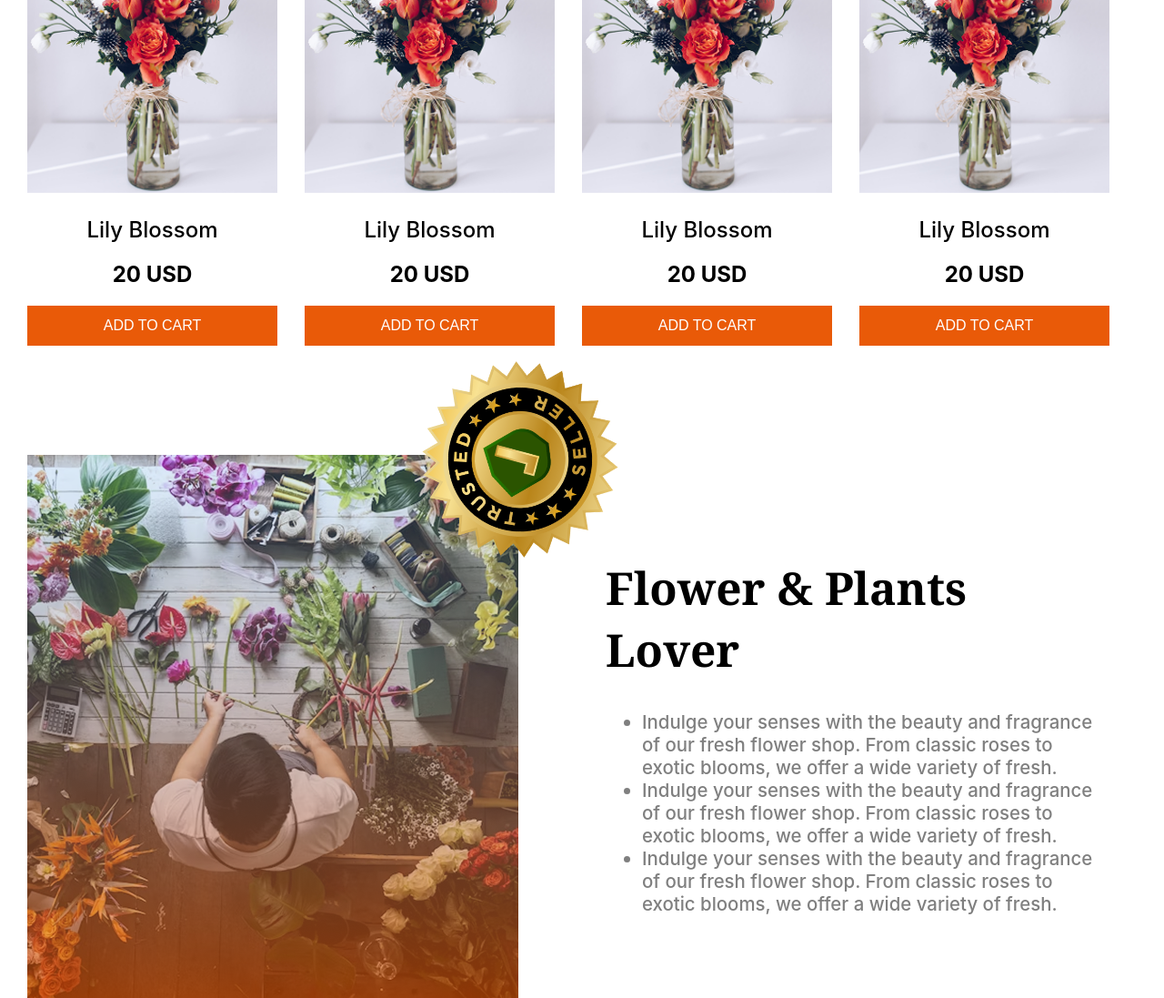
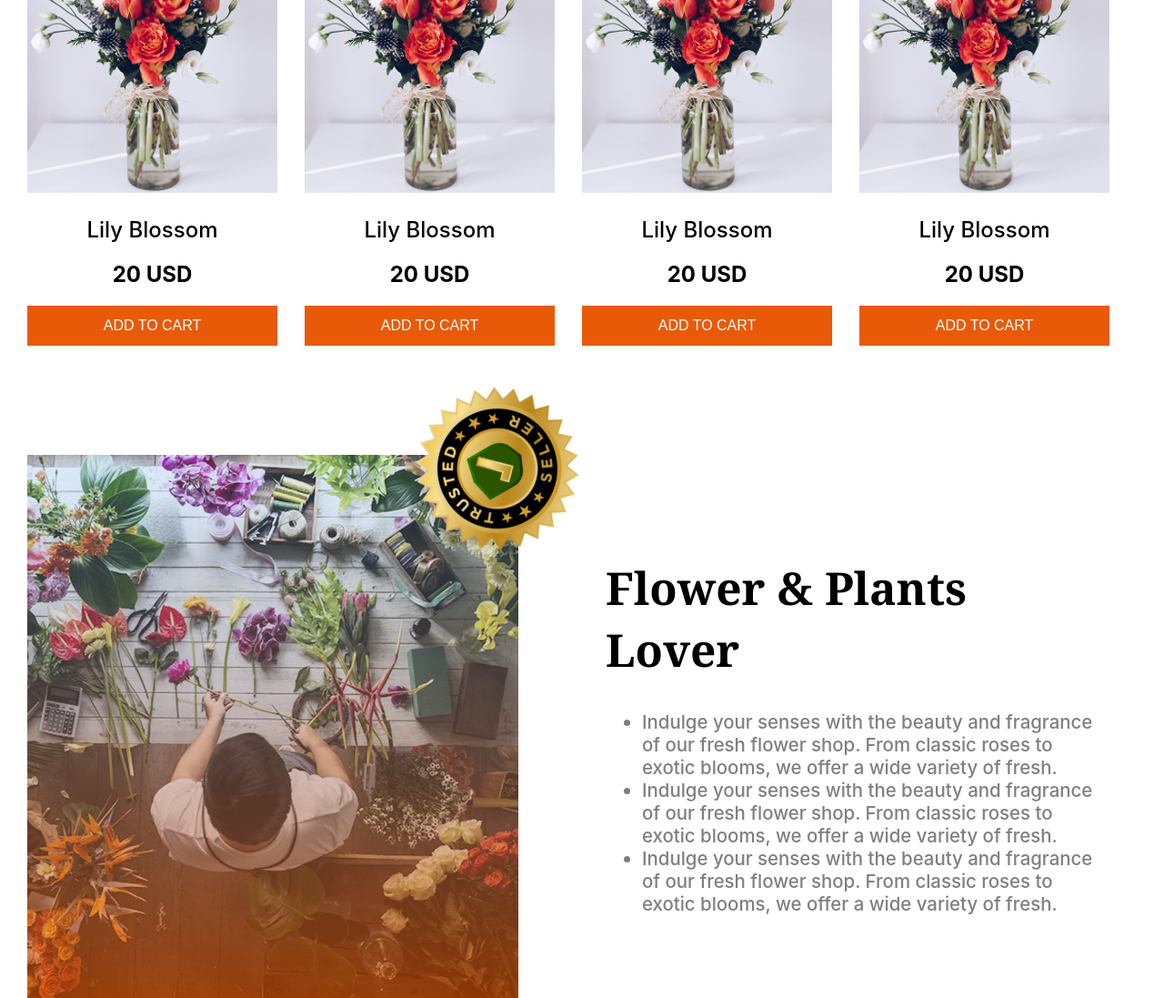
Before and after one commit to mustafiz46607/Assignment-02, a plain HTML site: page index.html in a window 1280 px wide. Shown: the part 1538-2635 px from the top of the page at 91% size. Drawn offline with Linux system fonts and the light colour scheme.

Commit message:
trusted badge correction

```diff
--- a/styles/style.css
+++ b/styles/style.css
@@ -161,10 +161,11 @@
 }
 .badge{
     position: absolute;
-    height: 300px;
-    width: 300px;
-    top: -180px;
+    height: 250px;
+    width: 250px;
+    top: -145px;
     left: -200px;
+    background-color: 1px solid black;
 }
 .badge img{
     width: 100%;
```
